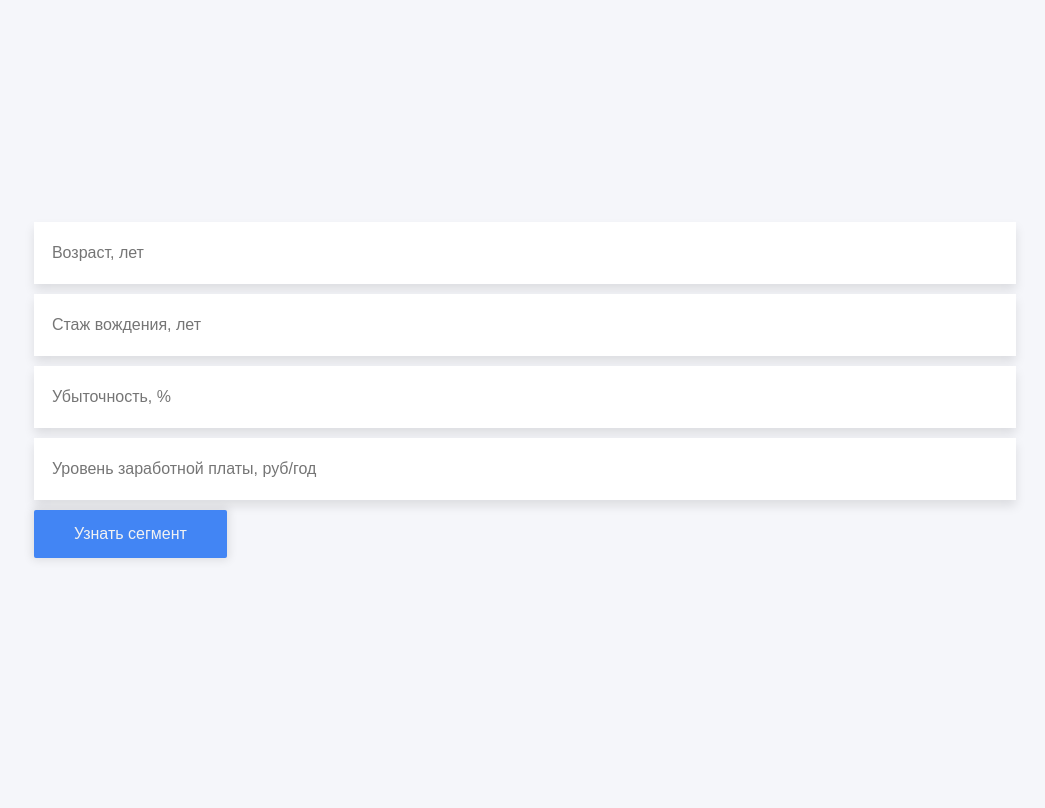
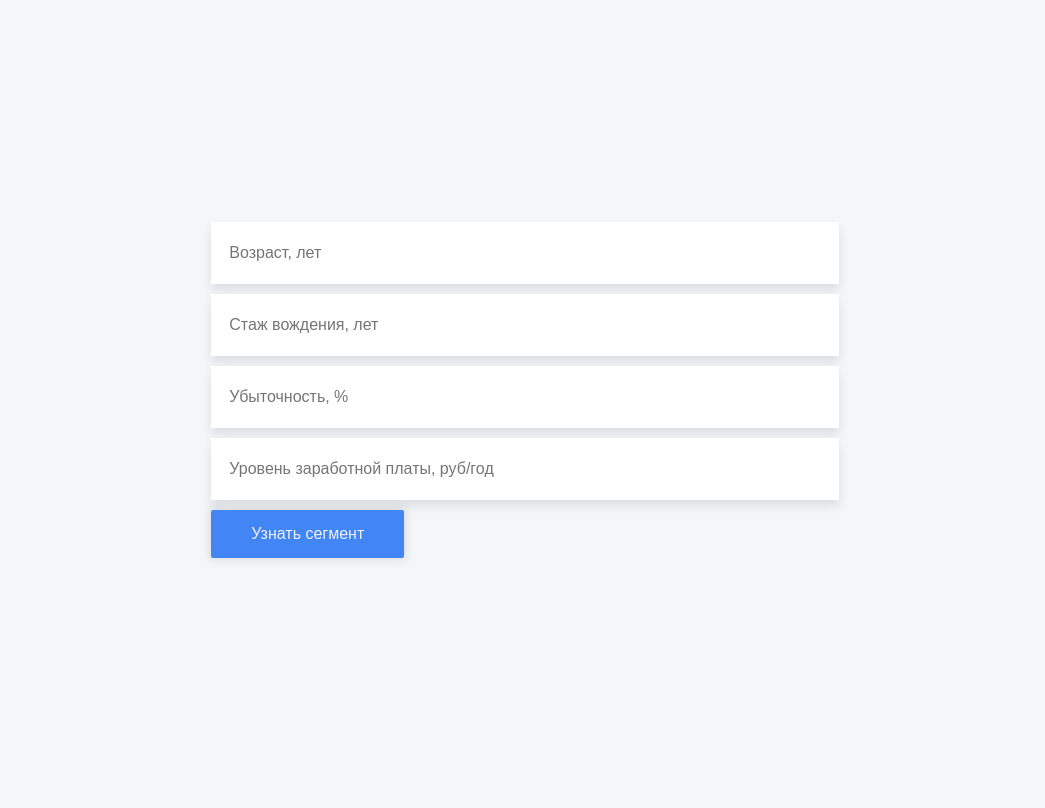
Before and after one commit to 0x12th/deployment-of-ML-model, a Flask app: page / in a window 1280 px wide. Shown: the whole page, without its empty margins (133-1178 px from the left). Run offline with Flask 2, Linux system fonts and the light colour scheme; parts of the project's set-up code (start-up, migrations or seed data) failed here and were passed over.

Commit message:
Update style.css

```diff
--- a/static/css/style.css
+++ b/static/css/style.css
@@ -33,7 +33,7 @@ a:hover {
 
 
 .btn {
-	margin-left: 10%;
+	margin-left: 25%;
 	background: transparent;
 	color: inherit;
 	font: inherit;
@@ -62,8 +62,8 @@ a:hover {
 
 
 .form__field {
-	width: 80%;
-	margin-left: 10%;
+	width: 50%;
+	margin-left: 25%;
 	margin-bottom: 10px	;
 	background: #fff;
 	color: #111111;
@@ -79,3 +79,15 @@ a:hover {
 	color: #111111;
 	font-size: 20px;
 }
+
+.description {
+	font-size: 14px;
+	width: 51%;
+	text-align: justify;
+	margin-left: 25%;
+}
+
+h3 {
+	margin-block-start: 0;
+	margin-block-end: 2px;
+}
```
